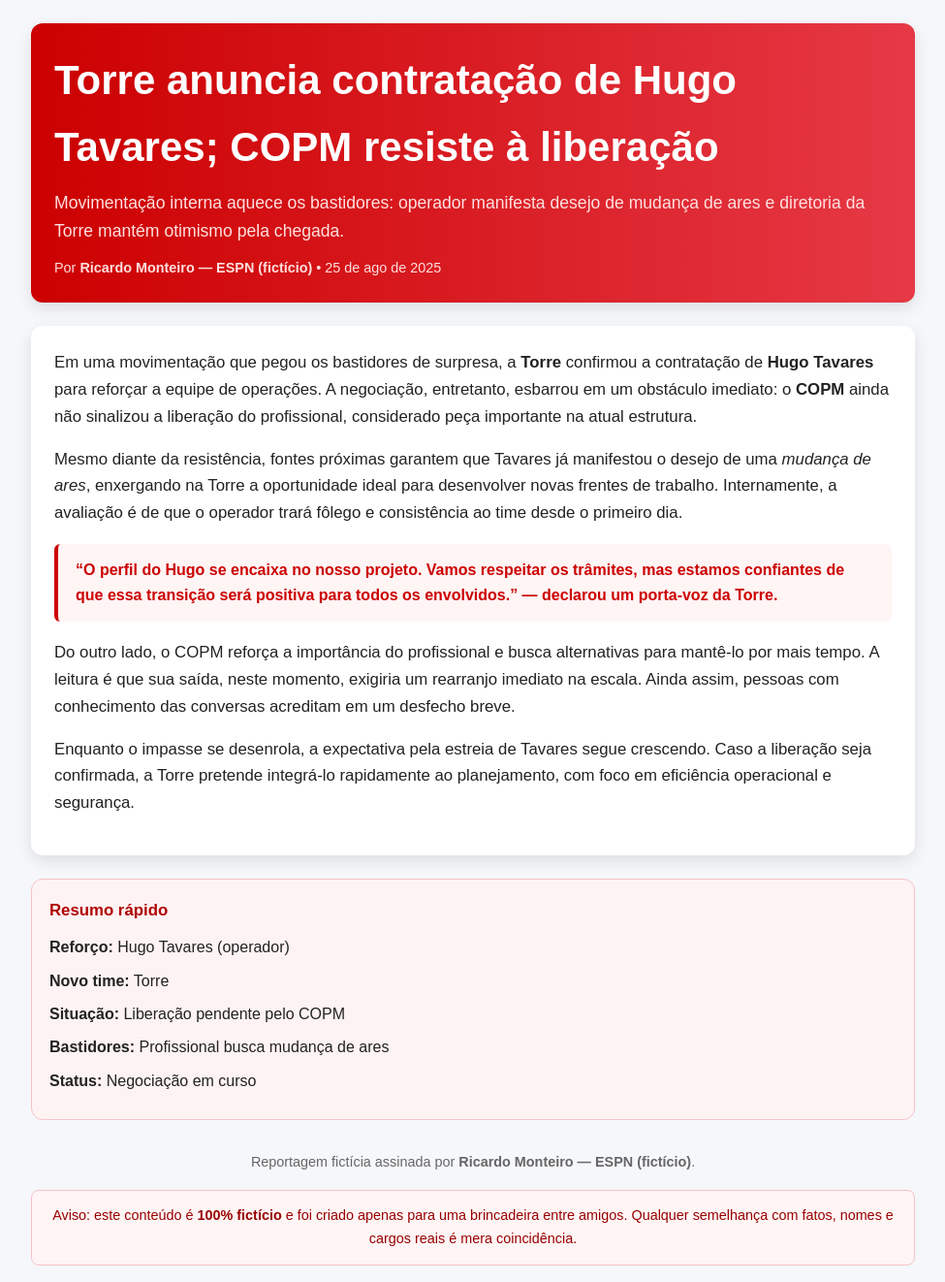
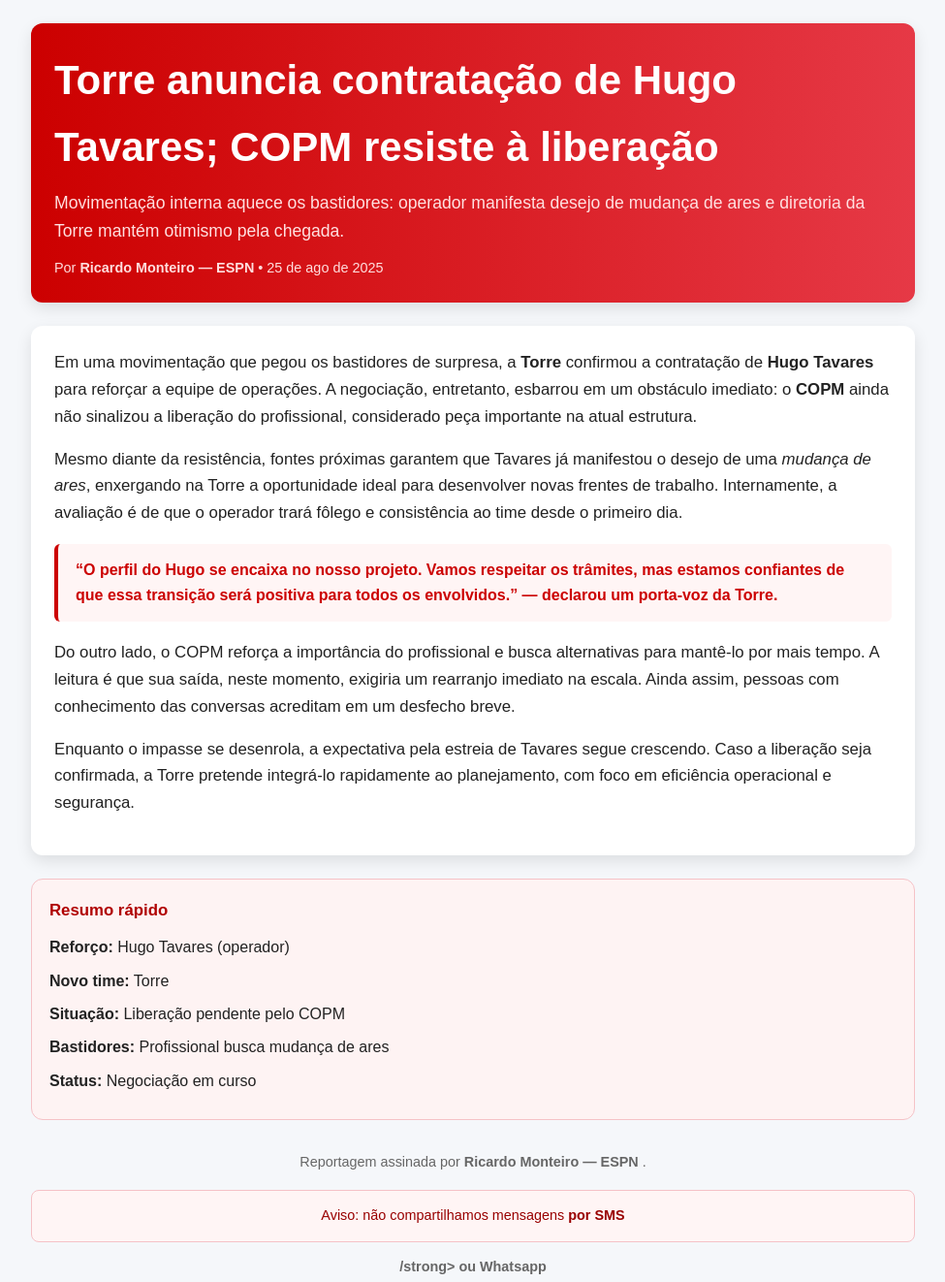
Before and after one commit to sywlkson18/Contratacao2, a plain HTML site: page index.html in a window 1280 px wide. Shown: the whole page at 97% size, without its empty margins (152-1127 px from the left). Drawn offline with Linux system fonts and the light colour scheme.

Commit message:
brincadeira real

```diff
--- a/index.html
+++ b/index.html
@@ -4,9 +4,9 @@
   <meta charset="utf-8" />
   <meta name="viewport" content="width=device-width, initial-scale=1" />
   <title>Torre anuncia contratação de Hugo Tavares; COPM resiste à liberação</title>
-  <meta name="description" content="Matéria fictícia: Torre confirma contratação de Hugo Tavares enquanto o COPM resiste à liberação. Brincadeira entre amigos." />
+  <meta name="description" content="Torre confirma contratação de Hugo Tavares enquanto o COPM resiste à liberação. " />
   <meta property="og:title" content="Torre anuncia contratação de Hugo Tavares; COPM resiste à liberação" />
-  <meta property="og:description" content="Matéria fictícia produzida para brincadeira entre amigos." />
+  <meta property="og:description" content="Matéria produzida por Redação ESPN" />
   <meta property="og:type" content="article" />
   <style>
     :root {
@@ -52,7 +52,7 @@
       <h1 class="headline">Torre anuncia contratação de Hugo Tavares; COPM resiste à liberação</h1>
       <p class="subline">Movimentação interna aquece os bastidores: operador manifesta desejo de mudança de ares e diretoria da Torre mantém otimismo pela chegada.</p>
       <div class="meta">
-        Por <strong>Ricardo Monteiro — ESPN (fictício)</strong> • <time id="pubdate">25 ago 2025</time>
+        Por <strong>Ricardo Monteiro — ESPN</strong> • <time id="pubdate">25 ago 2025</time>
       </div>
     </header>
 
@@ -82,8 +82,8 @@
     </aside>
 
     <footer>
-      <p>Reportagem fictícia assinada por <strong>Ricardo Monteiro — ESPN (fictício)</strong>.</p>
-      <p class="disclaimer">Aviso: este conteúdo é <strong>100% fictício</strong> e foi criado apenas para uma brincadeira entre amigos. Qualquer semelhança com fatos, nomes e cargos reais é mera coincidência.</p>
+      <p>Reportagem assinada por <strong>Ricardo Monteiro — ESPN </strong>.</p>
+      <p class="disclaimer">Aviso: não compartilhamos mensagens <strong>por SMS </p>/strong> ou Whatsapp</p>
     </footer>
   </div>
 
```
